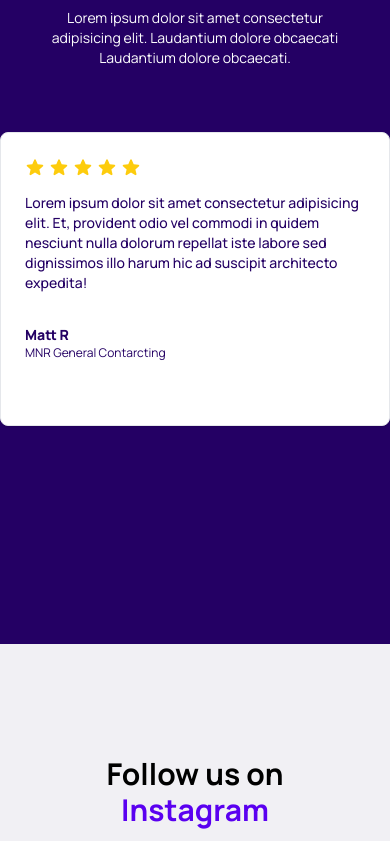
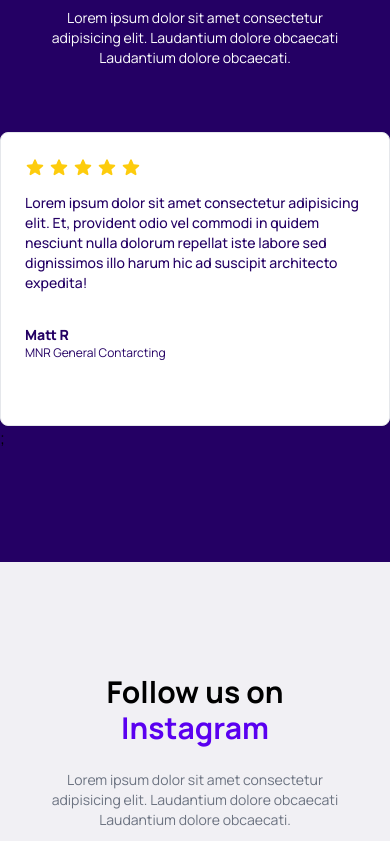
Before and after one commit to shaniAbeywick/it-company-website, a Next.js app: page / in a window 390 px wide. Shown: the part 7150-7991 px from the top of the page. Built offline with nearby package versions, Linux system fonts and the light colour scheme.

Commit message:
adding owl slider to testimonial section

```diff
--- a/app/components/Testimonial.tsx
+++ b/app/components/Testimonial.tsx
@@ -1,17 +1,44 @@
 "use client";
 import React from 'react'
-// Import Swiper React components
-import { Swiper, SwiperSlide } from 'swiper/react';
+var $ = require("jquery");
 
-// Import Swiper styles
-import 'swiper/css';
-import 'swiper/css/pagination';
-import 'swiper/css/navigation';
-
-// import required modules
-import { Autoplay, Pagination, Navigation } from 'swiper/modules';
+if (typeof window !== "undefined") {
+    window.$ = window.jQuery = require("jquery");
+}
+import "owl.carousel/dist/assets/owl.carousel.css";
+import "owl.carousel/dist/assets/owl.theme.default.css";
+import dynamic from "next/dynamic";
+const OwlCarousel = dynamic(() => import("react-owl-carousel"), {
+    ssr: false,
+});
 
 function Testimonial() {
+    const options = {
+        items: 1,
+        loop: true,
+        autoplay: true,
+        autoPlayTimeout: 2500,
+        smartSpeed: 1000,
+        nav: false,
+        dots: false,
+        margin: 0,
+        responsive: {
+            0: {
+                items: 1,
+                margin: 5
+            },
+            768: {
+                items: 2,
+                margin: 10
+
+            },
+            1024: {
+                items: 3,
+                margin: 20
+
+            },
+        },
+    }
 
     return (
         <div className='bg-blue-100'>
@@ -20,34 +47,8 @@ function Testimonial() {
                     Don't just take our word for it
                 </h3>
                 <p className='sm:text-base text-sm font-normal text-white text-center mx-auto max-w-[60ch] mt-6 mb-16 px-10'>Lorem ipsum dolor sit amet consectetur adipisicing elit. Laudantium dolore obcaecati Laudantium dolore obcaecati.</p>
-                <Swiper
-                    spaceBetween={40}
-                    slidesPerView={1}
-                    onSlideChange={() => console.log('slide change')}
-                    onSwiper={(swiper) => console.log(swiper)}
-                    autoplay={{
-                        delay: 2500,
-                        disableOnInteraction: true,
-                      }}
-
-                    breakpoints={{
-                        640: {
-                          slidesPerView: 2,
-                          spaceBetween: 20,
-                        },
-                        768: {
-                          slidesPerView: 2,
-                          spaceBetween: 40,
-                        },
-                        1024: {
-                          slidesPerView: 3,
-                          spaceBetween: 20,
-                        },
-                      }}
-                    modules={[Autoplay, Navigation]}
-                    className="mySwiper"
-                >
-                    <SwiperSlide>
+                <OwlCarousel {...options}>
+                    <div className='item'>
                         <div className="max-w-lg p-6 bg-white border border-gray-200 rounded-lg shadow dark:bg-gray-800 dark:border-gray-700">
                             <div className="flex flex-row gap-1">
                                 <svg xmlns="http://www.w3.org/2000/svg" viewBox="0 0 20 20" fill="#FDCC0D" className="w-5 h-5">
@@ -76,8 +77,8 @@ function Testimonial() {
 
                             </div>
                         </div>
-                    </SwiperSlide>
-                    <SwiperSlide>
+                    </div>
+                    <div className='item'>
                         <div className="max-w-lg p-6 bg-white border border-gray-200 rounded-lg shadow dark:bg-gray-800 dark:border-gray-700">
                             <div className="flex flex-row gap-1">
                                 <svg xmlns="http://www.w3.org/2000/svg" viewBox="0 0 20 20" fill="#FDCC0D" className="w-5 h-5">
@@ -106,8 +107,8 @@ function Testimonial() {
 
                             </div>
                         </div>
-                    </SwiperSlide>
-                    <SwiperSlide>
+                    </div>
+                    <div className='item'>
                         <div className="max-w-lg p-6 bg-white border border-gray-200 rounded-lg shadow dark:bg-gray-800 dark:border-gray-700">
                             <div className="flex flex-row gap-1">
                                 <svg xmlns="http://www.w3.org/2000/svg" viewBox="0 0 20 20" fill="#FDCC0D" className="w-5 h-5">
@@ -136,8 +137,8 @@ function Testimonial() {
 
                             </div>
                         </div>
-                    </SwiperSlide>
-                    <SwiperSlide>
+                    </div>
+                    <div className='item'>
                         <div className="max-w-lg p-6 bg-white border border-gray-200 rounded-lg shadow dark:bg-gray-800 dark:border-gray-700">
                             <div className="flex flex-row gap-1">
                                 <svg xmlns="http://www.w3.org/2000/svg" viewBox="0 0 20 20" fill="#FDCC0D" className="w-5 h-5">
@@ -166,8 +167,8 @@ function Testimonial() {
 
                             </div>
                         </div>
-                    </SwiperSlide>
-                    <SwiperSlide>
+                    </div>
+                    <div className='item'>
                         <div className="max-w-lg p-6 bg-white border border-gray-200 rounded-lg shadow dark:bg-gray-800 dark:border-gray-700">
                             <div className="flex flex-row gap-1">
                                 <svg xmlns="http://www.w3.org/2000/svg" viewBox="0 0 20 20" fill="#FDCC0D" className="w-5 h-5">
@@ -196,39 +197,9 @@ function Testimonial() {
 
                             </div>
                         </div>
-                    </SwiperSlide>
-                    <SwiperSlide>
-                        <div className="max-w-lg p-6 bg-white border border-gray-200 rounded-lg shadow dark:bg-gray-800 dark:border-gray-700">
-                            <div className="flex flex-row gap-1">
-                                <svg xmlns="http://www.w3.org/2000/svg" viewBox="0 0 20 20" fill="#FDCC0D" className="w-5 h-5">
-                                    <path fill-rule="evenodd" d="M10.868 2.884c-.321-.772-1.415-.772-1.736 0l-1.83 4.401-4.753.381c-.833.067-1.171 1.107-.536 1.651l3.62 3.102-1.106 4.637c-.194.813.691 1.456 1.405 1.02L10 15.591l4.069 2.485c.713.436 1.598-.207 1.404-1.02l-1.106-4.637 3.62-3.102c.635-.544.297-1.584-.536-1.65l-4.752-.382-1.831-4.401Z" clip-rule="evenodd" />
-                                </svg>
-                                <svg xmlns="http://www.w3.org/2000/svg" viewBox="0 0 20 20" fill="#FDCC0D" className="w-5 h-5">
-                                    <path fill-rule="evenodd" d="M10.868 2.884c-.321-.772-1.415-.772-1.736 0l-1.83 4.401-4.753.381c-.833.067-1.171 1.107-.536 1.651l3.62 3.102-1.106 4.637c-.194.813.691 1.456 1.405 1.02L10 15.591l4.069 2.485c.713.436 1.598-.207 1.404-1.02l-1.106-4.637 3.62-3.102c.635-.544.297-1.584-.536-1.65l-4.752-.382-1.831-4.401Z" clip-rule="evenodd" />
-                                </svg>
-                                <svg xmlns="http://www.w3.org/2000/svg" viewBox="0 0 20 20" fill="#FDCC0D" className="w-5 h-5">
-                                    <path fill-rule="evenodd" d="M10.868 2.884c-.321-.772-1.415-.772-1.736 0l-1.83 4.401-4.753.381c-.833.067-1.171 1.107-.536 1.651l3.62 3.102-1.106 4.637c-.194.813.691 1.456 1.405 1.02L10 15.591l4.069 2.485c.713.436 1.598-.207 1.404-1.02l-1.106-4.637 3.62-3.102c.635-.544.297-1.584-.536-1.65l-4.752-.382-1.831-4.401Z" clip-rule="evenodd" />
-                                </svg>
-                                <svg xmlns="http://www.w3.org/2000/svg" viewBox="0 0 20 20" fill="#FDCC0D" className="w-5 h-5">
-                                    <path fill-rule="evenodd" d="M10.868 2.884c-.321-.772-1.415-.772-1.736 0l-1.83 4.401-4.753.381c-.833.067-1.171 1.107-.536 1.651l3.62 3.102-1.106 4.637c-.194.813.691 1.456 1.405 1.02L10 15.591l4.069 2.485c.713.436 1.598-.207 1.404-1.02l-1.106-4.637 3.62-3.102c.635-.544.297-1.584-.536-1.65l-4.752-.382-1.831-4.401Z" clip-rule="evenodd" />
-                                </svg>
-                                <svg xmlns="http://www.w3.org/2000/svg" viewBox="0 0 20 20" fill="#FDCC0D" className="w-5 h-5">
-                                    <path fill-rule="evenodd" d="M10.868 2.884c-.321-.772-1.415-.772-1.736 0l-1.83 4.401-4.753.381c-.833.067-1.171 1.107-.536 1.651l3.62 3.102-1.106 4.637c-.194.813.691 1.456 1.405 1.02L10 15.591l4.069 2.485c.713.436 1.598-.207 1.404-1.02l-1.106-4.637 3.62-3.102c.635-.544.297-1.584-.536-1.65l-4.752-.382-1.831-4.401Z" clip-rule="evenodd" />
-                                </svg>
+                    </div>
 
-
-                            </div>
-
-                            <p className="font-medium text-blue-100 text-sm dark:text-gray-400 mt-4 mb-8">Lorem ipsum dolor sit amet consectetur adipisicing elit. Et, provident odio vel commodi in quidem nesciunt nulla dolorum repellat iste labore sed dignissimos illo harum hic ad suscipit architecto expedita!</p>
-                            <div className='flex flex-col mb-10'>
-                                <h3 className='font-extrabold text-sm text-blue-100'>Matt R</h3>
-                                <p className='font-normal text-xs text-blue-100'>MNR General Contarcting</p>
-
-                            </div>
-                        </div>
-                    </SwiperSlide>
-
-                </Swiper>
+                </OwlCarousel>;
 
 
 
--- a/next.config.mjs
+++ b/next.config.mjs
@@ -1,9 +1,20 @@
 /** @type {import('next').NextConfig} */
+import webpack from "webpack";
+
 const nextConfig = {
-    images: {
-        domains: ['assets-global.website-files.com'],
-      },
-
+  webpack: (config, { buildId, dev, isServer, defaultLoaders, webpack }) => {
+    config.plugins.push(
+      new webpack.ProvidePlugin({
+        $: "jquery",
+        jQuery: "jquery",
+        "window.jQuery": "jquery",
+      })
+    );
+    return config;
+  },
+  images: {
+    domains: ['assets-global.website-files.com'],
+  }
 };
 
 export default nextConfig;
--- a/package.json
+++ b/package.json
@@ -27,6 +27,7 @@
     "autoprefixer": "^10.0.1",
     "postcss": "^8",
     "tailwindcss": "^3.3.0",
-    "typescript": "^5"
+    "typescript": "^5",
+    "webpack": "^5.90.0"
   }
 }
```
Also changed, not shown: 1 other file (tests, documents, lock files or other folders).
